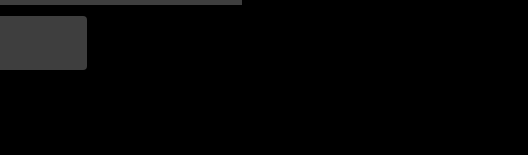
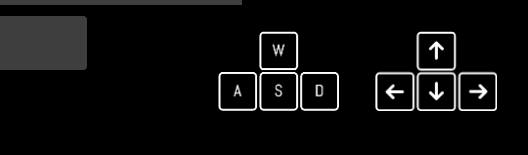
Before and after one commit to paulosys/snake-game, a plain HTML site: page index.html in a window 1280 px wide. Shown: the part 653-808 px from the top of the page, 703-1231 px from the left. Drawn offline with Linux system fonts and the light colour scheme; the site is published under a folder, as on GitHub Pages, so addresses that start at the root find nothing.

Commit message:
Update index.html

```diff
--- a/index.html
+++ b/index.html
@@ -23,8 +23,8 @@
             <a class="social-icons" href="https://www.linkedin.com/in/paulosergio1/"><i class="fab fa-linkedin-in"></i></a>
         </div>
         <div id="controls">
-            <img class="img-controls" src="/imgs/controls/wasd.png" alt="">
-            <img class="img-controls" src="/imgs/controls/arrow.png" alt="">
+            <img class="img-controls" src="imgs/controls/wasd.png" alt="">
+            <img class="img-controls" src="imgs/controls/arrow.png" alt="">
         </div>
     </footer>
 
```
